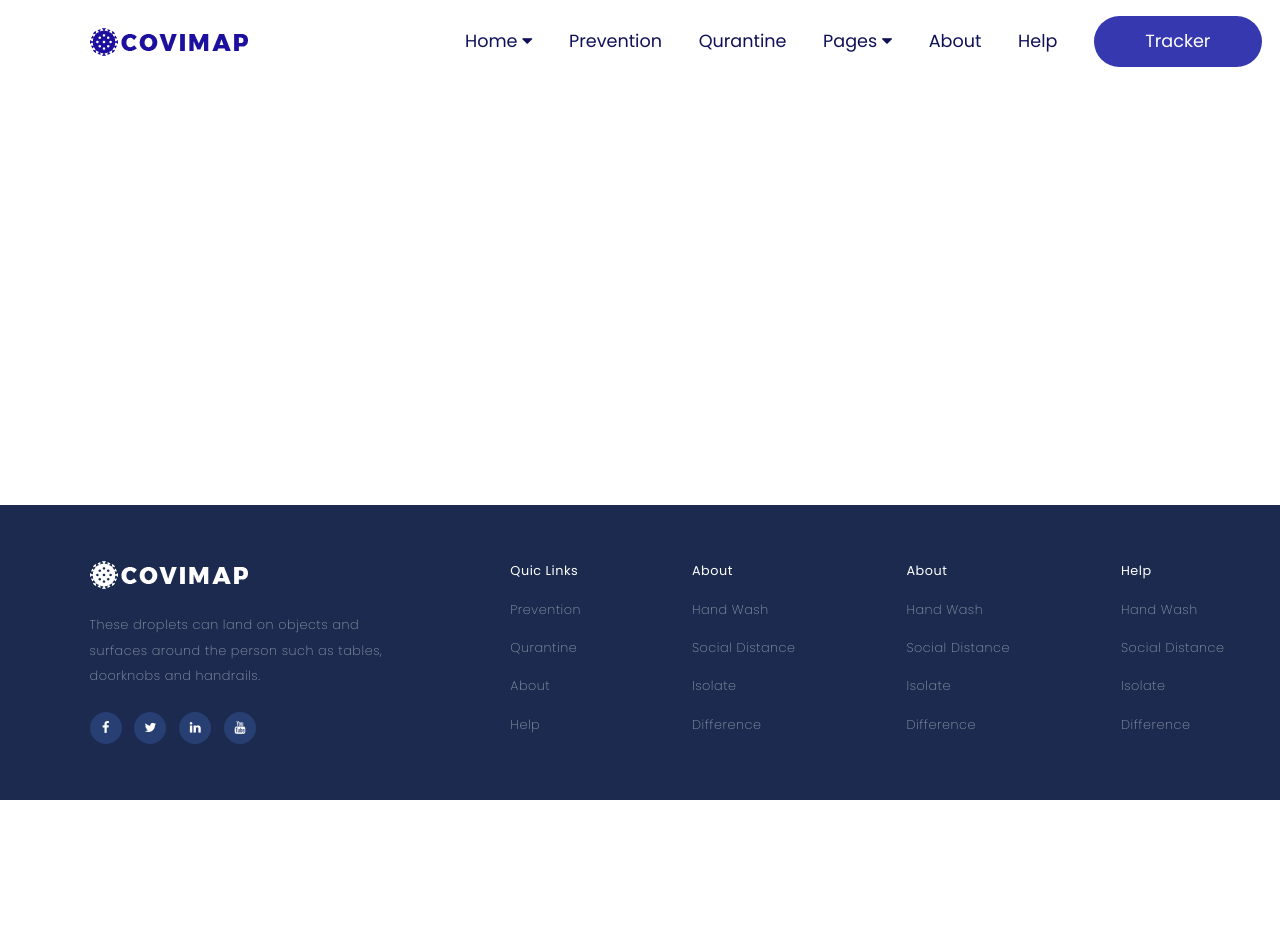
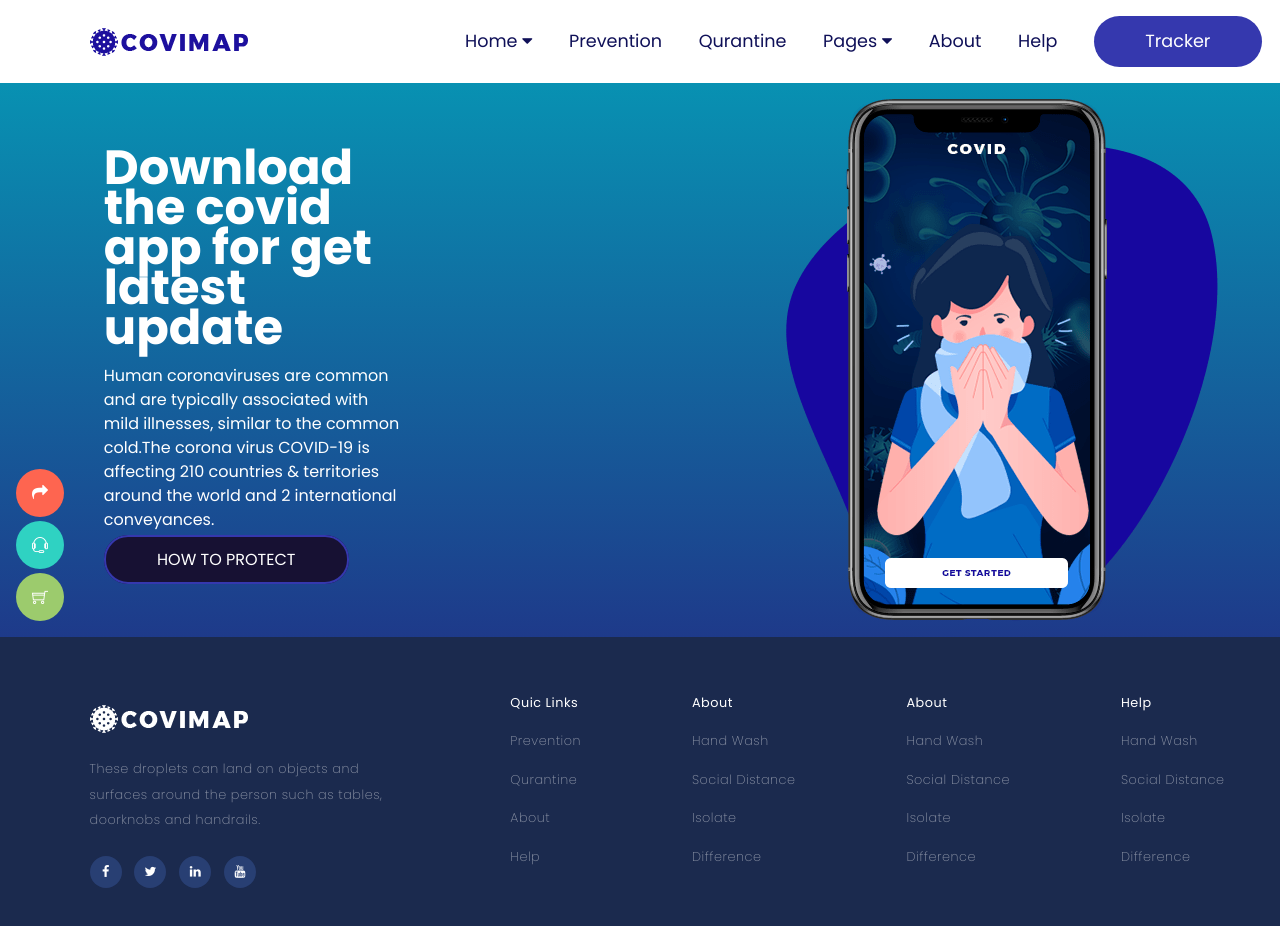
Before and after one commit to BSN-Asumiko/COVID-Tracker, a React (Vite) app: page / in a window 1280 px wide. Shown: the top 926 px of the page. Before the commit the page ends 800 px from the top, so only its background shows below. Built offline with nearby package versions, Linux system fonts and the light colour scheme.

Commit message:
hero section almost ready, only a few styles left

```diff
--- a/src/components/homePageComponents/footer/Footer.jsx
+++ b/src/components/homePageComponents/footer/Footer.jsx
@@ -5,9 +5,9 @@ import IconItem from "./IconItem";
 
 const Footer = () => {
     return (
-        <footer className="w-screen bottom-0 absolute flex bg-[color:var(--col-home-footer)]
+        <footer className="w-screen bottom-0 flex bg-[color:var(--col-home-footer)]
         text-[color:var(--col-body)] py-[3.5em]">
-            <div className="w-[32%] pl-[7cqw] mr-[3em]">
+            <div className="w-[32%] pl-[7cqw] mr-[3em] mt-3">
                 <img src="/assets/images/logo-white.png" alt="Covimap logo" />
                 <p className="my-[1.8em] text-[0.8em] opacity-[50%] font-extralight tracking-[0.04em]  leading-[2em]">These droplets can land on objects and surfaces around the person such as tables, doorknobs and handrails.
                 </p>
--- /dev/null
+++ b/src/components/homePageComponents/heroSection/HeroSection.jsx
@@ -0,0 +1,38 @@
+import { NavLink } from "react-router-dom"
+
+const HeroSection = () => {
+  return (
+
+    <div>
+    <section className="bg-gradient-to-b from-cyan-600 to-blue-900 flex flex-row justify-center align-items-center p-4">
+        <div className="flex flex-col justify-end w-[5%]">
+            <div className=" flex justify-center items-center rounded-[50%] size-[3em] bg-[color:var(--col-home-arrow-btn)] mt-1">
+            <p className="icon-f text-white p-1" >&#xF064;</p>
+            </div>
+            <div className=" flex justify-center items-center rounded-[50%] size-[3em] bg-[color:var(--col-home-contact-btn)] mt-1">
+            <span className="icon  text-white  p-1" >&#xE719;</span>
+            </div>
+            <div className=" flex justify-center items-center rounded-[50%] size-[3em] bg-[color:var(--col-home-cart-btn)] mt-1">
+            <span className="icon  text-white  p-1" >&#xE60D;</span>
+            </div>
+        </div>
+        <div className=" m-auto w-[55%] mr-6 ml-7 ">
+            <h1 className=" text-[xxx-large] font-bold leading-[40px] text-[color:var(--col-body)] w-[45%]">Download the covid app for get latest update</h1>
+            <p className="text-[color:var(--col-body)] text-[medium] mt-4 w-[45%] pb-4"> Human coronaviruses are common and are typically associated with mild illnesses, similar to the common cold.The corona virus COVID-19 is affecting 210 countries & territories around the world and 2 international conveyances. </p>
+            <span>
+            <NavLink to="/tracker" className="mt-10 px-[4cqw] py-[0.7em] rounded-[1.5em] text-[color:var(--col-body)] bg-[color:var(--col-home-main)] border-[color:var(--col-common-blue)] mt-26 border-[2px]">
+                HOW TO PROTECT</NavLink>
+            </span>
+        </div>
+        <div className="w-[40%]">
+            <img src="../assets/images/phones.png" alt="Image girl with Covid at a cellphone" />
+        </div>
+    </section >
+
+
+    </div>
+
+  )
+}
+
+export default HeroSection
--- a/src/index.css
+++ b/src/index.css
@@ -55,6 +55,9 @@
   --col-home-main: rgb(23,17,51);
   --col-home-gradient-start: rgb(59,145,183);
   --col-home-gradient-end: rgb(24,17,82) 100%;
+  --col-home-arrow-btn: rgb(254, 101, 80);
+  --col-home-contact-btn: rgb(47, 210, 194);
+  --col-home-cart-btn: rgb(156, 203, 109);
 
 }
 
--- a/src/layout/Layout1.jsx
+++ b/src/layout/Layout1.jsx
@@ -1,6 +1,7 @@
 import { Outlet } from "react-router-dom";
 import Navbar from "@/components/homePageComponents/navbar/Navbar";
 import Footer from "@/components/homePageComponents/footer/Footer";
+import HeroSection from "@/components/homePageComponents/heroSection/HeroSection";
 
 
 const Layout1 = () => {
@@ -9,6 +10,8 @@ const Layout1 = () => {
             <Navbar />
             <main>
                 <Outlet />
+                <HeroSection />
+
             </main>
             <Footer />
 
--- a/src/layout/Layout2.jsx
+++ b/src/layout/Layout2.jsx
@@ -1,6 +1,6 @@
 
 import { Outlet } from "react-router-dom"
-import Navbar from "@/components/navbar/Navbar";
+import Navbar from "@/components/Navbar/Navbar";
 import Aside from "@/components/aside/Aside";
 
 
```
